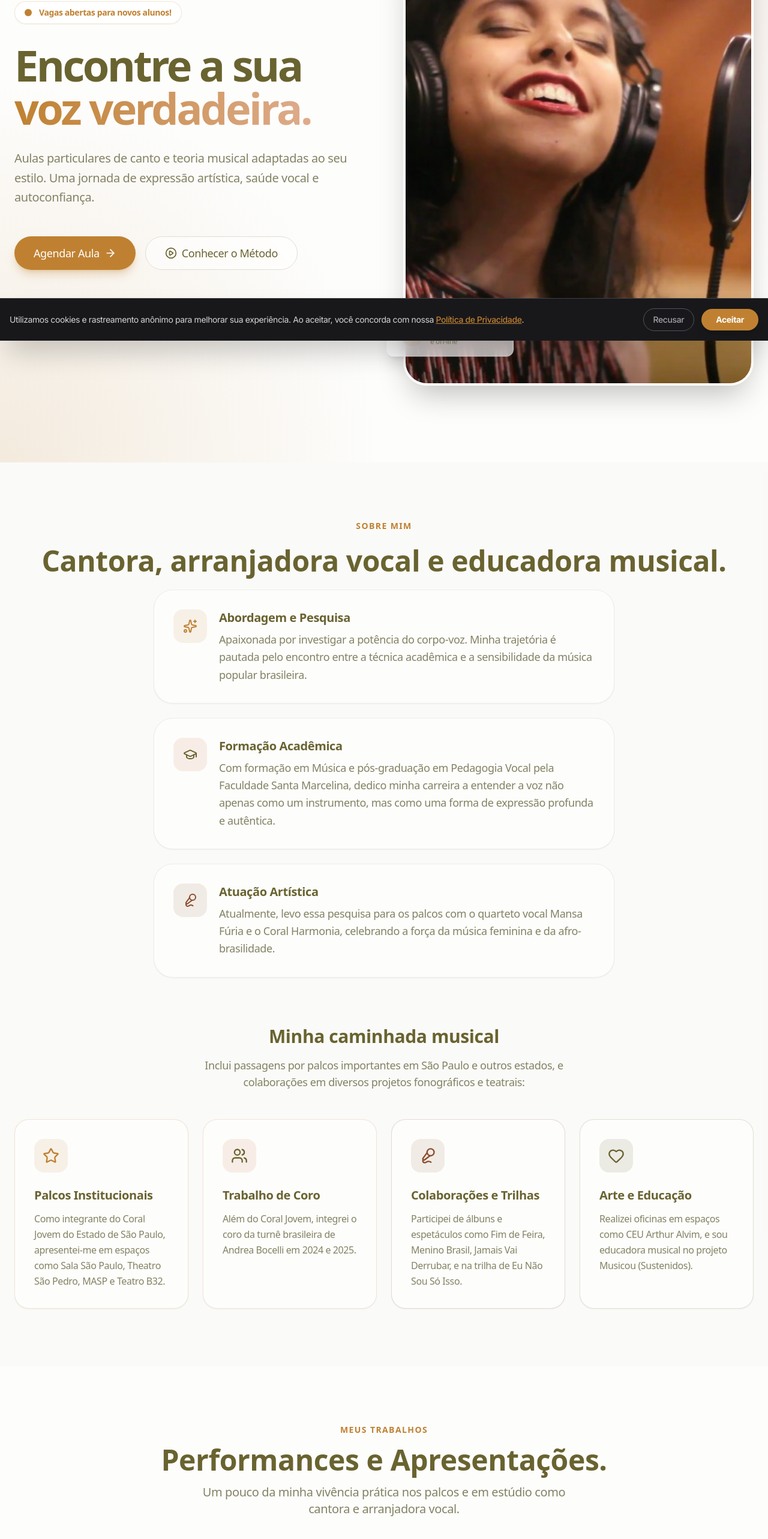
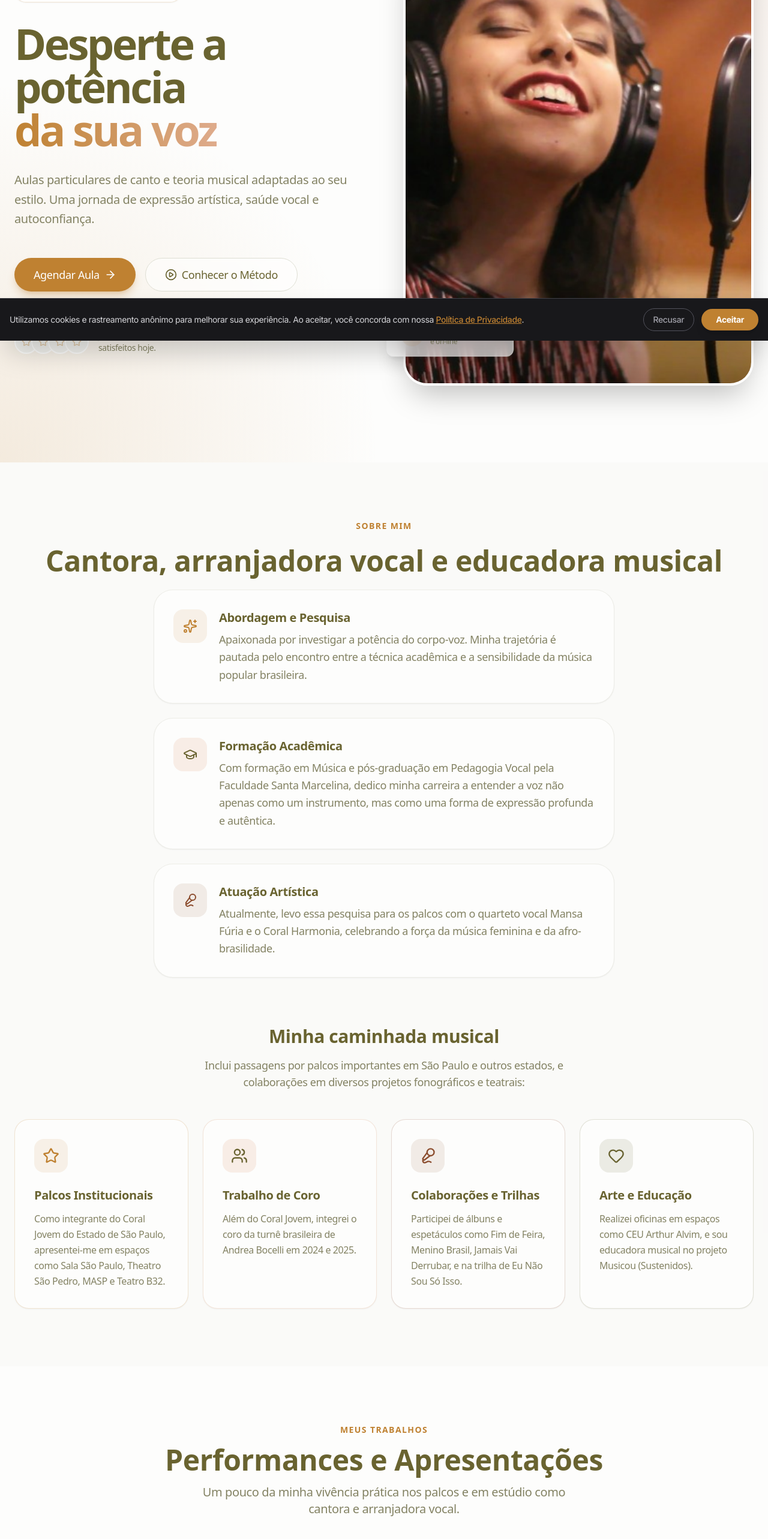
Before and after one commit to julooch/beatriz-music-app, a Next.js app: page / in a window 1280 px wide. Shown: the part 232-2798 px from the top of the page at 60% size. Built offline with nearby package versions, Linux system fonts and the light colour scheme.

Commit message:
style: remove ponto final dos titulos das secoes e altera headline da hero

```diff
--- a/app/page.tsx
+++ b/app/page.tsx
@@ -30,9 +30,9 @@ export default function Home() {
                                     Vagas abertas para novos alunos!
                                 </div>
                                 <h1 className="text-5xl lg:text-7xl font-extrabold tracking-tighter leading-tight text-foreground">
-                                    Encontre a sua <br />
+                                    Desperte a potência <br />
                                     <span className="text-transparent bg-clip-text bg-gradient-to-r from-primary to-secondary">
-                                        voz verdadeira.
+                                        da sua voz
                                     </span>
                                 </h1>
                                 <p className="text-xl text-muted-foreground max-w-2xl mx-auto lg:mx-0 leading-relaxed font-medium">
@@ -85,7 +85,7 @@ export default function Home() {
                     <div className="container mx-auto px-6">
                         <div className="text-center mb-16 space-y-6">
                             <h2 className="text-primary font-bold tracking-widest uppercase text-sm">Sobre Mim</h2>
-                            <h3 className="text-4xl md:text-5xl font-extrabold text-foreground">Cantora, arranjadora vocal e educadora musical.</h3>
+                            <h3 className="text-4xl md:text-5xl font-extrabold text-foreground">Cantora, arranjadora vocal e educadora musical</h3>
                             <div className="max-w-3xl mx-auto mt-12 space-y-6 text-left">
                                 <div className="flex flex-col sm:flex-row gap-5 items-start bg-background p-6 lg:p-8 rounded-[2rem] shadow-sm border border-border/50 hover:shadow-md transition-shadow">
                                     <div className="bg-primary/10 p-4 rounded-2xl text-primary shrink-0">
@@ -183,7 +183,7 @@ export default function Home() {
                     <div className="container mx-auto px-6">
                         <div className="text-center mb-16 space-y-4">
                             <h2 className="text-primary font-bold tracking-widest uppercase text-sm">Meus Trabalhos</h2>
-                            <h3 className="text-3xl md:text-5xl font-extrabold text-foreground">Performances e Apresentações.</h3>
+                            <h3 className="text-3xl md:text-5xl font-extrabold text-foreground">Performances e Apresentações</h3>
                             <p className="text-muted-foreground max-w-2xl mx-auto text-xl">
                                 Um pouco da minha vivência prática nos palcos e em estúdio como cantora e arranjadora vocal.
                             </p>
@@ -263,7 +263,7 @@ export default function Home() {
                     <div className="container mx-auto px-6">
                         <div className="text-center mb-16 space-y-4">
                             <h2 className="text-primary font-bold tracking-widest uppercase text-sm">Depoimentos</h2>
-                            <h3 className="text-3xl md:text-5xl font-extrabold text-foreground">O que dizem as vozes que treinei.</h3>
+                            <h3 className="text-3xl md:text-5xl font-extrabold text-foreground">O que dizem as vozes que treinei</h3>
                         </div>
                         <div className="grid md:grid-cols-2 lg:grid-cols-3 gap-8">
                             {[
@@ -296,7 +296,7 @@ export default function Home() {
                     <div className="bg-gradient-to-r from-primary to-secondary text-white rounded-[3rem] p-10 md:p-20 text-center space-y-10 shadow-2xl relative overflow-hidden">
                         <div className="absolute inset-0 bg-[url('https://www.transparenttextures.com/patterns/cubes.png')] opacity-10"></div>
                         <div className="relative z-10 max-w-3xl mx-auto space-y-8">
-                            <h2 className="text-4xl md:text-6xl font-extrabold">A hora de começar é agora.</h2>
+                            <h2 className="text-4xl md:text-6xl font-extrabold">A hora de começar é agora</h2>
                             <p className="text-white/90 text-xl font-medium leading-relaxed">
                                 Agende uma aula de avaliação para conversarmos sobre seus objetivos, avaliarmos seu nível atual e traçarmos um estúdio prático focado em resultados.
                             </p>
```
